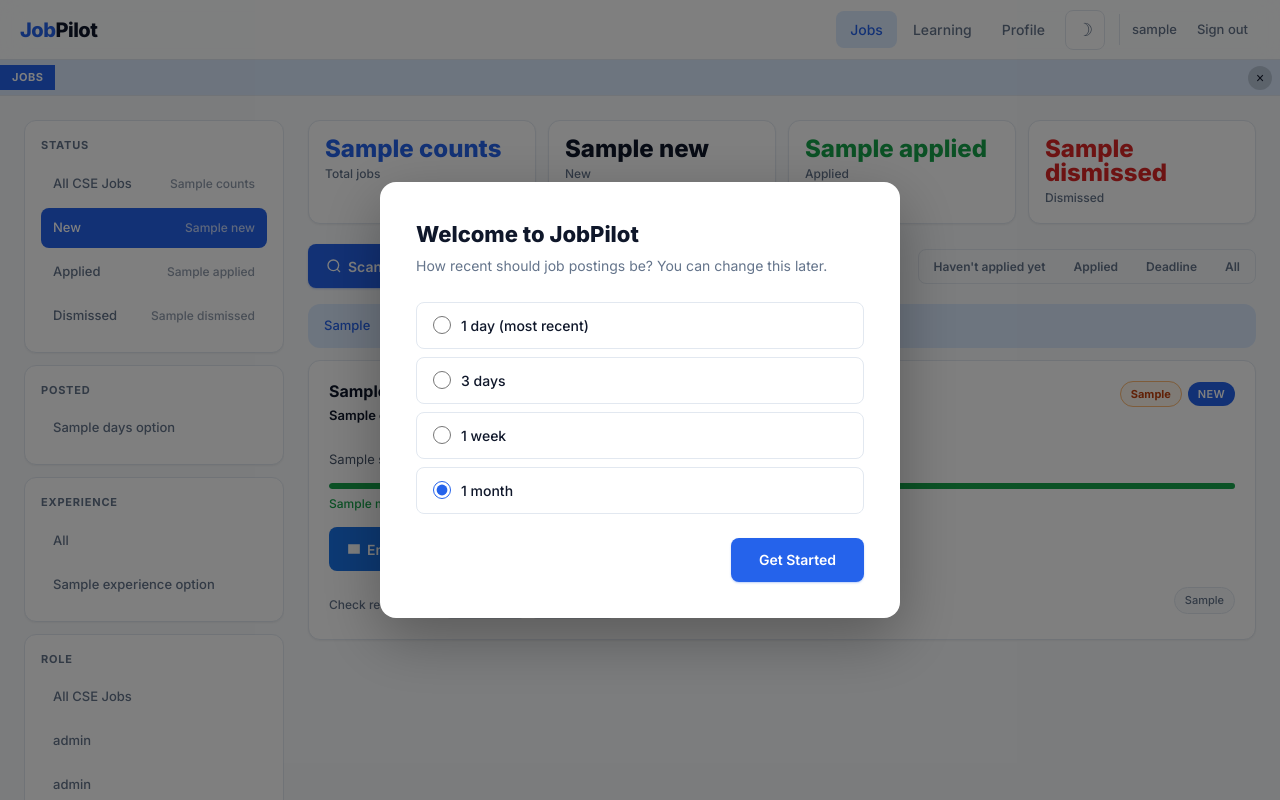
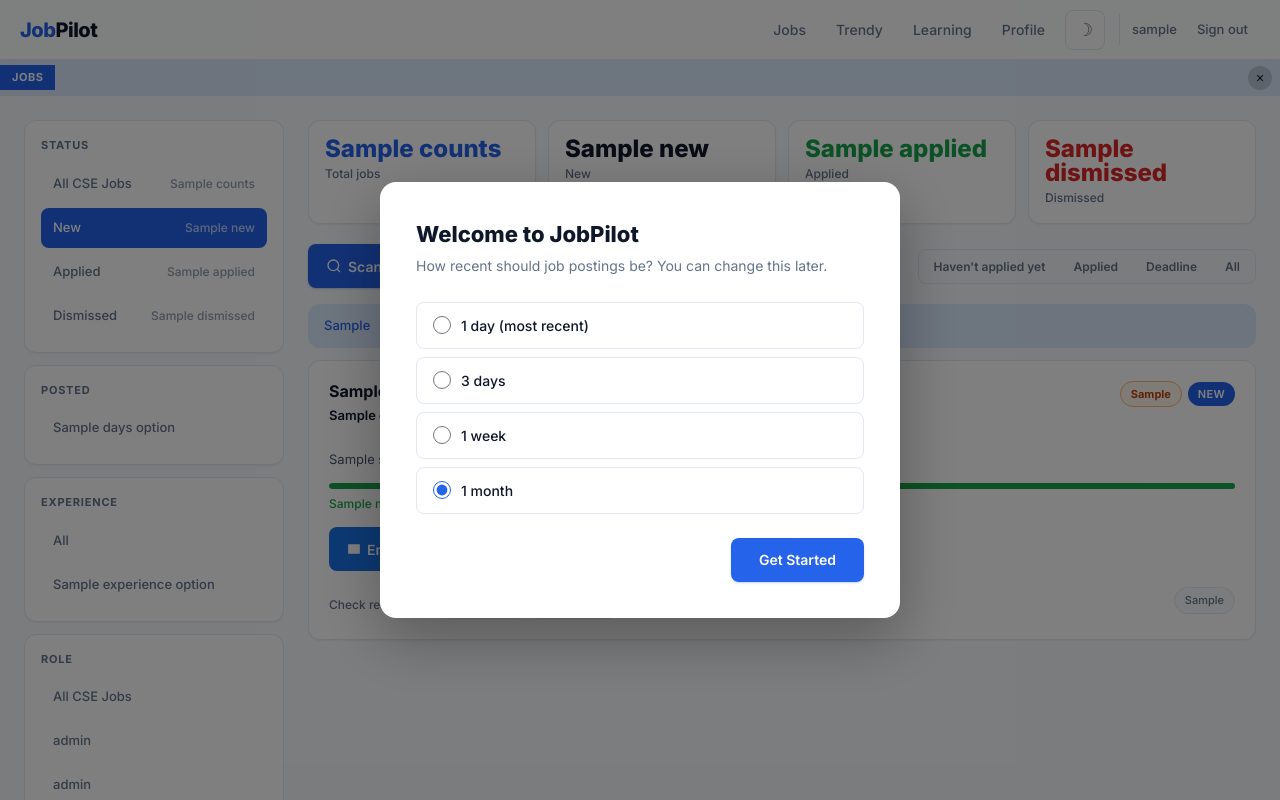
Before and after one commit to ssmugdho7/jobpilot, a Python web app: template app/web/templates/index.html in a window 1280 px wide. Run offline with Jinja, Linux system fonts and the light colour scheme; the template is opened without the code that fills it: most values are stand-ins (such as "Sample title", 1, 10 or a date in 2020).

Commit message:
feat: add Trendy tab in top navigation bar
- Added 'Trendy' tab between Jobs and Learning in header nav
- Links to /dashboard?trendy=php_laravel&days=30&sort=all (30 days, all statuses)
- Active state highlights when on Trendy page
- Mobile users also see it in the hamburger drawer

```diff
--- a/app/web/templates/index.html
+++ b/app/web/templates/index.html
@@ -304,7 +304,8 @@
     <div class="logo"><a href="/dashboard" style="color:var(--blue);text-decoration:none">Job<span style="color:var(--text)">Pilot</span></a></div>
     <div class="header-right">
       <div class="nav">
-        <a href="/dashboard" class="active">Jobs</a>
+        <a href="/dashboard" class="{{ 'active' if not active_trendy }}">Jobs</a>
+        <a href="/dashboard?trendy=php_laravel&days=30&sort=all" class="{{ 'active' if active_trendy == 'php_laravel' }}">Trendy</a>
         <a href="/learning">Learning</a>
         <a href="/profile">Profile</a>
       </div>
```
